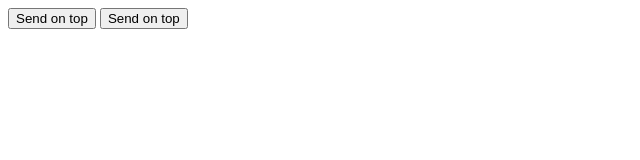
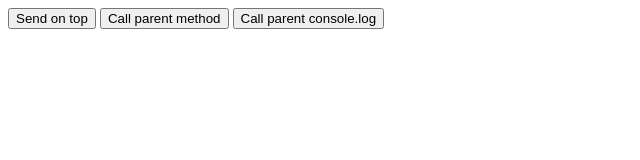
Before and after one commit to smirnov-d/Postmessage, a plain HTML site: page index.html in a window 1280 px wide. Shown: the whole page, without its empty margins (0-640 px from the left). Drawn offline with Linux system fonts and the light colour scheme.

Commit message:
Update index.html

```diff
--- a/index.html
+++ b/index.html
@@ -10,7 +10,8 @@
 </head>
 <body>
 <button>Send on top</button>
-<button id="test">Send on top</button>
+<button id="test">Call parent method</button>
+<button id="test">Call parent console.log</button>
 <script type="text/javascript">
   document.querySelector('button').onclick = function () {
     parent.postMessage("message to be sent", "*")
@@ -18,6 +19,9 @@
   document.querySelector('#test').onclick = function () {
     parent.testmethod("message to be sent")
   };
+  document.querySelector('#test').onclick = function () {
+    window.parent.console.log('output will be in parent console');
+  };
 </script>
 </body>
 </html>
```
